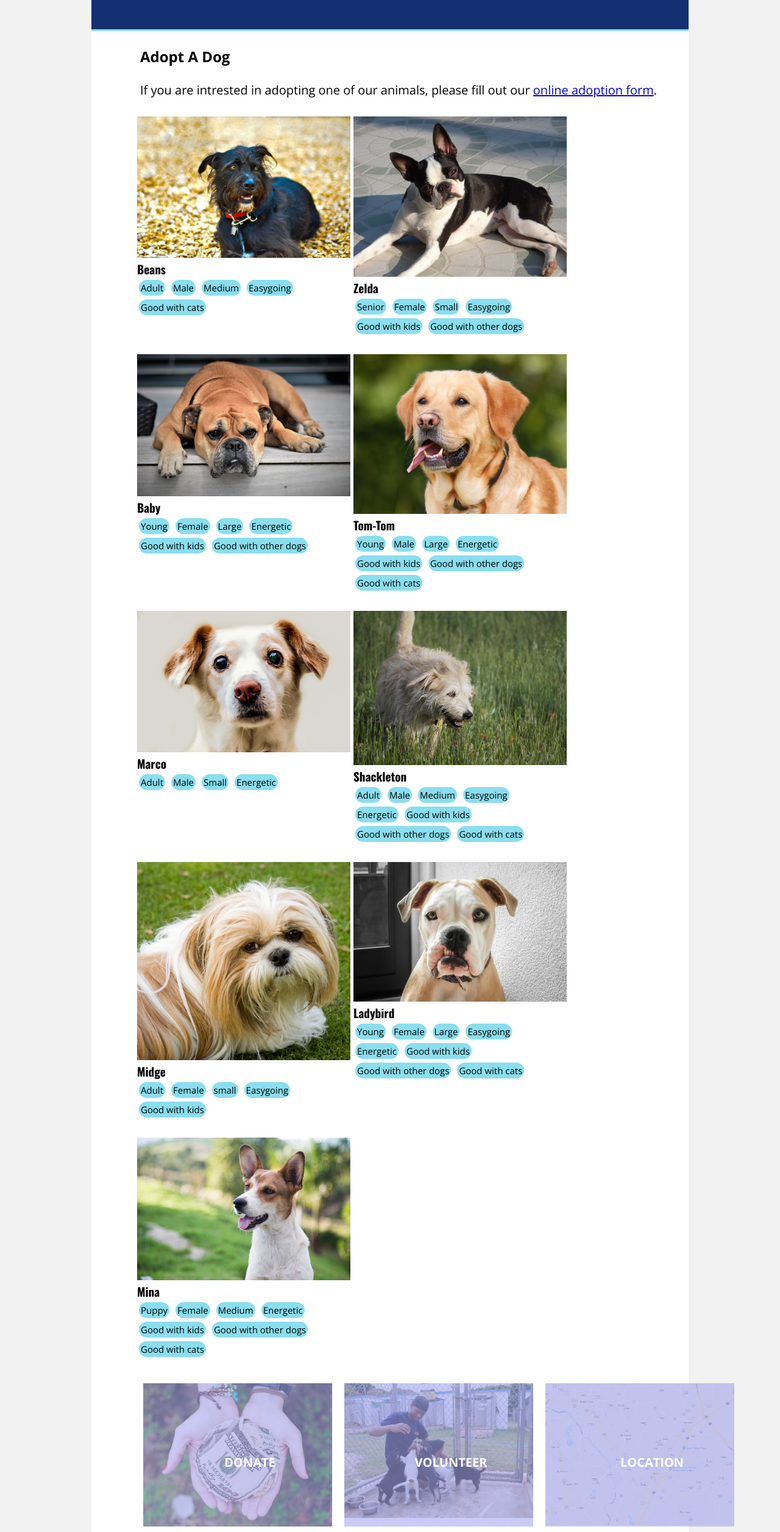
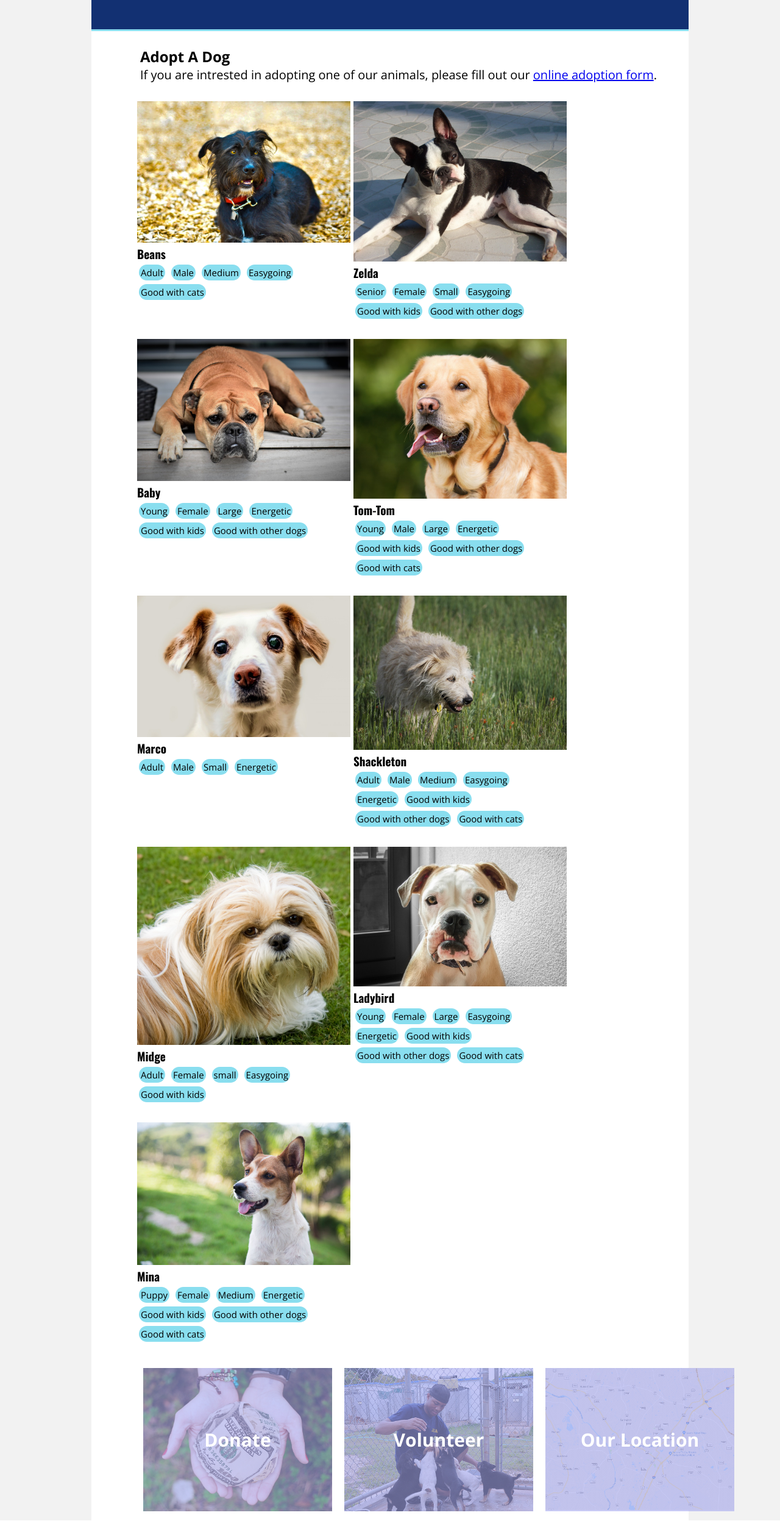
Before and after one commit to Momentum-Team-8/css--dog-adoption-itsdeebarnett, a plain HTML site: page index.html in a window 1280 px wide. Shown: the part 107-2620 px from the top of the page at 61% size. Drawn offline with nearby package versions, Linux system fonts and the light colour scheme.

Commit message:
adjusted version

```diff
--- a/index.html
+++ b/index.html
@@ -23,14 +23,14 @@
 
     <h2>Adopt A Dog</h2>
 
-    <p>
-    If you are intrested in adopting one of our animals, please fill out our
+<dev class="blurb">    If you are intrested in adopting one of our animals, please fill out our
     <a href="#">online adoption form</a>.
-    </p>
+</dev>
 
     <div class="dog-info">
 
-    <div>
+    <div class="portraits">
+
         <img
         src="starter_files/images/beans.jpg"
         alt="Beans"
@@ -202,7 +202,8 @@
     </div>
 
     <div>
-    <img
+
+        <img
         src="starter_files/images/young-peppy.jpg"
         alt="Mina"
     />
@@ -223,25 +224,21 @@
 
     </div>
 
-    <footer>
+<footer>
 
         <div class="container">
 
-
-        <div class="DONATE">
-            <p>DONATE</p>
-
-
+            <div class="DONATE">
+                <p>Donate</p>
         </div>
 
         <div class="VOLUNTEER">
-            <p>VOLUNTEER</p>
-
-    </div>
+            <p>Volunteer</p>
+        </div>
 
         <div class="LOCATION">
-            <p>LOCATION</p>
-
+            <p>Our Location</p>
+        </div>
     </div>
 
 
--- a/style.css
+++ b/style.css
@@ -19,7 +19,7 @@ h1{
     background-size: 300px 100px;
     background-repeat: no-repeat;
     border-color: #89DEEF;
-    color: white;
+    /* color: white; */
     text-align: left;
     align-items: left;
     padding: 50px 0px 50px 80px;
@@ -30,14 +30,6 @@ header{width:100%;
 }
 
 
-
-/* .head-text{
-    padding: 40px 40px 0px 40px;
-    display: flex;
-    align-items: left;
-    justify-content: left;
-} */
-
 h2{font-family: 'open sans';
     color:black;
     font-weight: bold;
@@ -45,7 +37,7 @@ h2{font-family: 'open sans';
 
 }
 
-p{
+.blurb{
     font-family: open sans;
     font-size: 20px;
     padding: 25px 40px 0px 80px;
@@ -65,32 +57,8 @@ h4{
     width: fit-content;
     height: fit-content;
     align-items: space-around;
+
 }
-
-
-/* div {
-    width: 300px;
-    height: fit-content;
-    display: inline-block;
-    padding: 30px 40px 40px 40px;
-} */
-
-
-
-
-
-
-/* .container{
-    display: flex;
-    flex-wrap: wrap;
-    flex-direction: row;
-    width:fit-content;
-    height:fit-content;
-} */
-
-/* .box{width:fit-content} */
-
-
 
 li{
     font-family: 'Open Sans';
@@ -111,10 +79,10 @@ li{
 }
 
 
-ul{
+/* ul{
     list-style-type: none;
     display: inline-block;
-}
+} */
 
 
 
@@ -137,6 +105,17 @@ img{
     width: 1000px;
     height: 250px;
     display: flex;
+    /* flex: 55%;
+    padding: 0px;
+
+
+    margin: 0;
+    justify-content: center;
+    align-items: center;
+    flex-direction: row; */
+
+
+
 }
 
 
@@ -186,7 +165,7 @@ img{
     url("starter_files/images/volunteer.jpg");
 
     background-repeat: no-repeat;
-    background-size: 100%;
+    background-size: 125%;
 
 
 }
@@ -213,16 +192,4 @@ img{
 
     background-repeat: no-repeat;
     background-size: 100%;
-
-
 }
-
-
-/* footer{
-    display: flex;
-}     */
-
-
-    /* opacity: .6; */
-
-    /* flex: 1 1 auto; */
```
